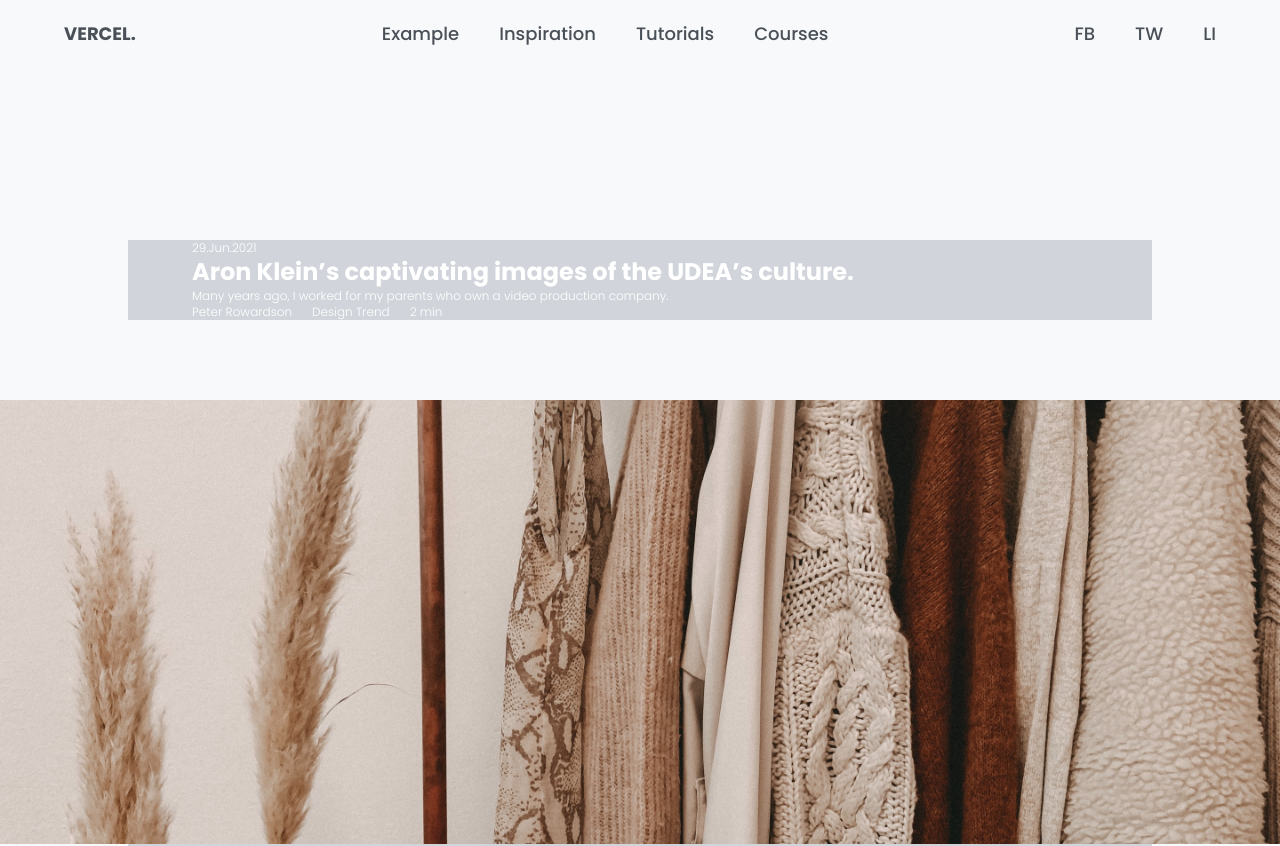
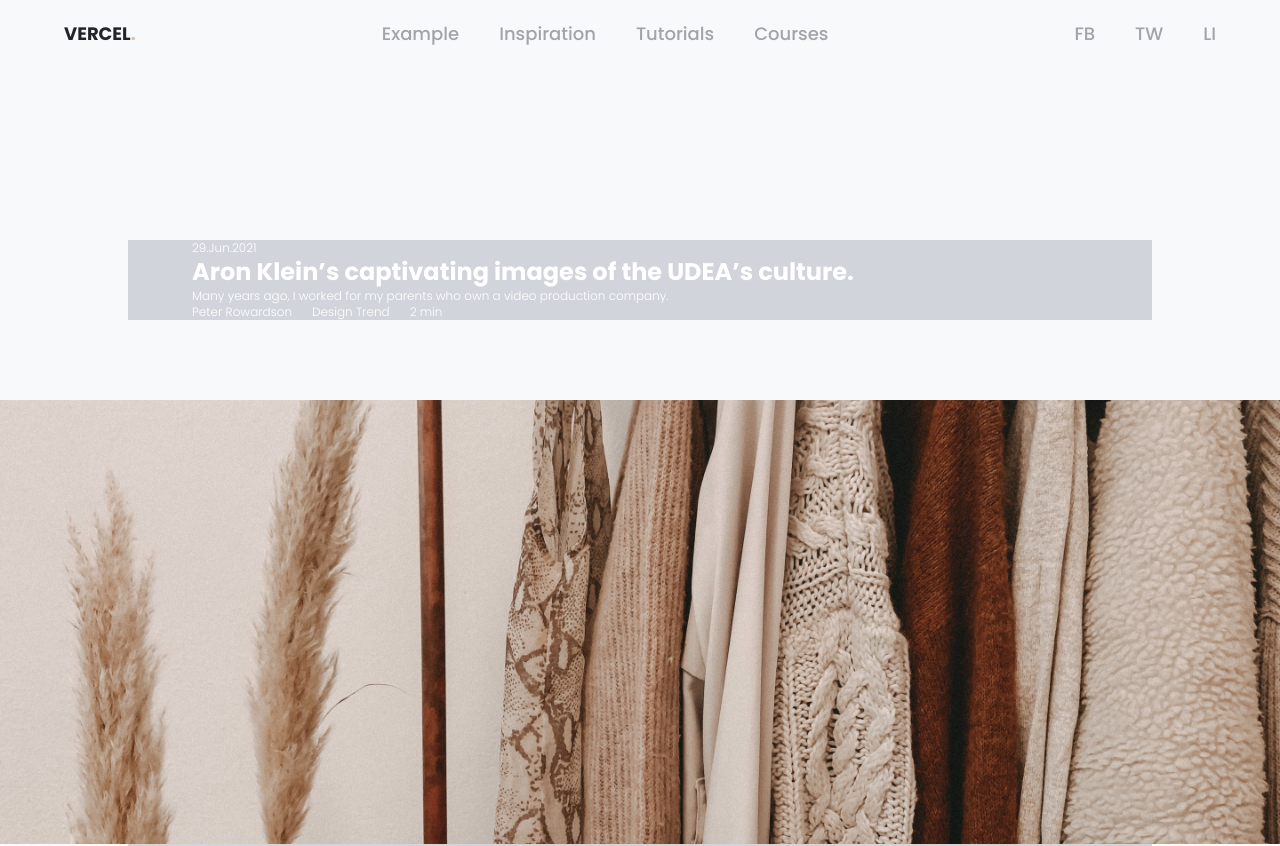
Before and after one commit to Marcellokah/origin-develop-assignment, a React (Vite) app: page / in a window 1280 px wide. Shown: the top 846 px of the page. Built offline with nearby package versions, Linux system fonts and the light colour scheme.

Commit message:
Navbar styling

```diff
--- a/src/App.jsx
+++ b/src/App.jsx
@@ -2,7 +2,7 @@ import { Hero, Navbar, Image, About, Slider, Info, Buttons, Footer } from './com
 
 const App = () => {
   return (
-      <div className="relative z-0 bg-primary w-screen">
+      <div className="relative z-0 bg-background w-screen">
         <Navbar />
         <Hero />
         <Image />
--- a/src/components/Navbar.jsx
+++ b/src/components/Navbar.jsx
@@ -24,24 +24,18 @@ const Navbar = () => {
   }, []);
 
   return (
-    <nav className={`${styles.paddingX} w-full flex items-center py-5 fixed top-0 z-20 ${scrolled ? "bg-primary" : "bg-transparent"
+    <nav className={`${styles.paddingX} w-full flex items-center py-5 fixed top-0 z-20 ${scrolled ? "bg-background" : "bg-transparent"
       }`}>
       <div className='w-full flex justify-between items-center max-w-7xl mx-auto leading-6'>
 
         {/* Vercel logo */}
-        {/* <Link to='/' className='flex items-center gap-2' onClick={() => {
-          setActive("");
-          window.scrollTo(0, 0);
-        }}>
-          <img src={logo} alt='logo' className='w-12 h-12 object-contain' />
-        </Link> */}
-        <h3 className='uppercase font-bold text-lg text-secondary'>vercel<span>.</span></h3>
+        <h3 className='uppercase font-bold text-lg text-secondary'>vercel<span className='text-tertiary'>.</span></h3>
 
         {/* Navigation links */}
         <ul className='list-none hidden sm:flex flex-row gap-10'>
           {navLinks.map((link) => (
-            <li key={link.id} className={`${active === link.title ? "text-white" : "text-secondary"} hover:text-white text-[18px] font-medium cursor-pointer`} onClick={() => setActive(link.title)}>
-              <a href={`/${link.id}`}>{link.title}</a>
+            <li key={link.id} className={`${active === link.title ? "text-primary underline underline-offset-8 decoration-tertiary" : "text-primary/50"} hover:text-primary hover:underline hover:decoration-tertiary hover:underline-offset-8 text-[18px] font-medium cursor-pointer`} onClick={() => setActive(link.title)}>
+              <a href={`#${link.id}`}>{link.title}</a>
             </li>
           ))}
         </ul>
@@ -49,7 +43,7 @@ const Navbar = () => {
         {/* Socialmedia links */}
         <ul className='list-none hidden sm:flex flex-row gap-10'>
           {socialLinks.map((link) => (
-            <li key={link.id} className={`${active === link.title ? "text-white" : "text-secondary"} hover:text-white text-[18px] font-medium cursor-pointer`} onClick={() => setActive(link.title)}>
+            <li key={link.id} className={`${active === link.title ? "text-primary underline underline-offset-8 decoration-tertiary" : "text-primary/50"} hover:text-primary hover:underline hover:decoration-tertiary hover:underline-offset-8 text-[18px] font-medium cursor-pointer`} onClick={() => setActive(link.title)}>
               <a href={link.url}>{link.title}</a>
             </li>
           ))}
@@ -58,10 +52,10 @@ const Navbar = () => {
         {/* Mobile navbar */}
         <div className='sm:hidden flex flex-1 justify-end items-center'>
           <img src={toggle ? close : menu} alt='menu' className='w-[28px] h-[28px] object-contain cursor-pointer' onClick={() => setToggle(!toggle)} />
-          <div className={`${!toggle ? 'hidden' : 'flex gap-20 items-start'} p-6 black-gradient absolute top-20 right-0 mx-4 my-2 min-w-[140px] z-10 rounded-xl`}>
+          <div className={`${!toggle ? 'hidden' : 'flex justify-center gap-20 items-center'} p-6 absolute top-20 mx-4 my-2 bg-tertiary z-10 rounded-xl`}>
             <ul className='list-none flex justify-end items-start flex-col gap-4'>
               {navLinks.map((link) => (
-                <li key={link.id} className={`${active === link.title ? "text-white" : "text-secondary"} font-poppins font-medium cursor-pointer text-[16px]`} onClick={() => {
+                <li key={link.id} className={`${active === link.title ? "text-primary underline underline-offset-8 decoration-tertiary" : "text-primary/50"} font-poppins font-medium cursor-pointer text-[16px]`} onClick={() => {
                   setToggle(!toggle);
                   setActive(link.title);
                 }}>
@@ -71,7 +65,7 @@ const Navbar = () => {
             </ul>
             <ul className='list-none flex justify-end items-start flex-col gap-4'>
               {socialLinks.map((link) => (
-                <li key={link.id} className={`${active === link.title ? "text-white" : "text-secondary"} font-poppins font-medium cursor-pointer text-[16px]`} onClick={() => {
+                <li key={link.id} className={`${active === link.title ? "text-primary underline underline-offset-8 decoration-tertiary" : "text-primary/50"} font-poppins font-medium cursor-pointer text-[16px]`} onClick={() => {
                   setToggle(!toggle);
                   setActive(link.title);
                 }}>
--- a/tailwind.config.cjs
+++ b/tailwind.config.cjs
@@ -5,9 +5,11 @@ module.exports = {
   theme: {
     extend: {
       colors: {
-        primary: "#F8F9FA",
-        secondary: "#495057",
-        tertiary: "#DDBEA9"
+        primary: "#495057",
+        secondary: "#212529",
+        tertiary: "#DDBEA9",
+        background: "#F8F9FA",
+        inactive: "#F8F9FA"
       }
     }
   },
```
